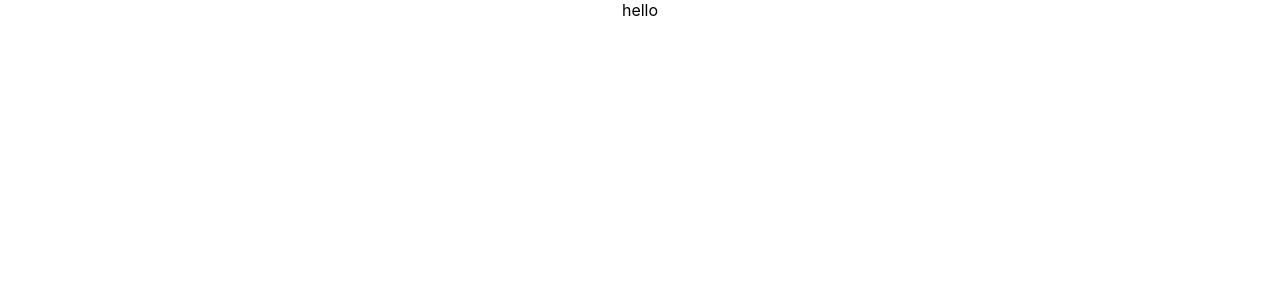
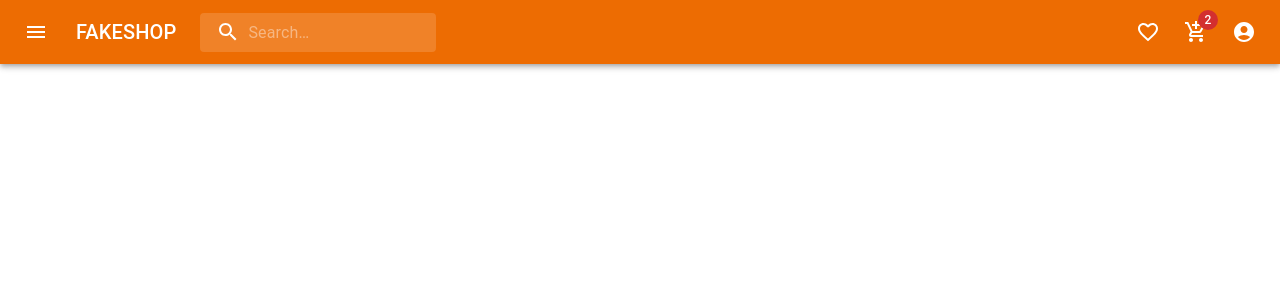
Before and after one commit to Code-Diaries/fakeshop, a React (Create React App) app: page / in a window 1280 px wide. Shown: the top 300 px of the page. Built offline with nearby package versions, Linux system fonts and the light colour scheme.

Commit message:
navbar add

```diff
--- a/package.json
+++ b/package.json
@@ -5,11 +5,13 @@
   "dependencies": {
     "@emotion/react": "^11.10.5",
     "@emotion/styled": "^11.10.5",
+    "@mui/icons-material": "^5.10.16",
     "@mui/material": "^5.10.16",
     "@reduxjs/toolkit": "^1.9.1",
     "@testing-library/jest-dom": "^5.16.5",
     "@testing-library/react": "^13.4.0",
     "@testing-library/user-event": "^14.4.3",
+    "material-icons": "^1.13.1",
     "react": "^18.2.0",
     "react-dom": "^18.2.0",
     "react-redux": "^8.0.5",
--- a/src/App.js
+++ b/src/App.js
@@ -2,11 +2,12 @@
 import logo from './logo.svg';
 import { Counter } from './features/counter/Counter';
 import './App.css';
+import Navbar  from './components/Navbar/Navbar';
 
 function App() {
   return (
     <div className="App">
-      hello
+    <Navbar/>
     </div>
   );
 }
--- a/src/components/Navbar/Navbar.jsx
+++ b/src/components/Navbar/Navbar.jsx
@@ -1,9 +1,237 @@
-import React from 'react'
+import * as React from 'react';
+import { styled, alpha } from '@mui/material/styles';
+import AppBar from '@mui/material/AppBar';
+import Box from '@mui/material/Box';
+import Toolbar from '@mui/material/Toolbar';
+import IconButton from '@mui/material/IconButton';
+import Typography from '@mui/material/Typography';
+import InputBase from '@mui/material/InputBase';
+import Badge from '@mui/material/Badge';
+import MenuItem from '@mui/material/MenuItem';
+import Menu from '@mui/material/Menu';
+import MenuIcon from '@mui/icons-material/Menu';
+import SearchIcon from '@mui/icons-material/Search';
+import AccountCircle from '@mui/icons-material/AccountCircle';
+import MailIcon from '@mui/icons-material/Mail';
+import NotificationsIcon from '@mui/icons-material/Notifications';
+import MoreIcon from '@mui/icons-material/MoreVert';
+import FavoriteBorderIcon from '@mui/icons-material/FavoriteBorder';
+import AddShoppingCartIcon from '@mui/icons-material/AddShoppingCart';
 
-const Navbar = () => {
-    return (
-        <div>Navbar</div>
-    )
+
+const Search = styled('div')(({ theme }) => ({
+  position: 'relative',
+  borderRadius: theme.shape.borderRadius,
+  backgroundColor: alpha(theme.palette.common.white, 0.15),
+  '&:hover': {
+    backgroundColor: alpha(theme.palette.common.white, 0.25),
+  },
+  marginRight: theme.spacing(2),
+  marginLeft: 0,
+  width: '100%',
+  [theme.breakpoints.up('sm')]: {
+    marginLeft: theme.spacing(3),
+    width: 'auto',
+  },
+}));
+
+const SearchIconWrapper = styled('div')(({ theme }) => ({
+  padding: theme.spacing(0, 2),
+  height: '100%',
+  position: 'absolute',
+  pointerEvents: 'none',
+  display: 'flex',
+  alignItems: 'center',
+  justifyContent: 'center',
+}));
+
+const StyledInputBase = styled(InputBase)(({ theme }) => ({
+  color: 'inherit',
+  '& .MuiInputBase-input': {
+    padding: theme.spacing(1, 1, 1, 0),
+    // vertical padding + font size from searchIcon
+    paddingLeft: `calc(1em + ${theme.spacing(4)})`,
+    transition: theme.transitions.create('width'),
+    width: '100%',
+    [theme.breakpoints.up('md')]: {
+      width: '20ch',
+    },
+  },
+}));
+
+function Navbar() {
+  const [anchorEl, setAnchorEl] = React.useState(null);
+  const [mobileMoreAnchorEl, setMobileMoreAnchorEl] = React.useState(null);
+
+  const isMenuOpen = Boolean(anchorEl);
+  const isMobileMenuOpen = Boolean(mobileMoreAnchorEl);
+
+  const handleProfileMenuOpen = (event) => {
+    setAnchorEl(event.currentTarget);
+  };
+
+  const handleMobileMenuClose = () => {
+    setMobileMoreAnchorEl(null);
+  };
+
+  const handleMenuClose = () => {
+    setAnchorEl(null);
+    handleMobileMenuClose();
+  };
+
+  const handleMobileMenuOpen = (event) => {
+    setMobileMoreAnchorEl(event.currentTarget);
+  };
+
+  const menuId = 'primary-search-account-menu';
+  const renderMenu = (
+    <Menu
+      anchorEl={anchorEl}
+      anchorOrigin={{
+        vertical: 'top',
+        horizontal: 'right',
+      }}
+      id={menuId}
+      keepMounted
+      transformOrigin={{
+        vertical: 'top',
+        horizontal: 'right',
+      }}
+      open={isMenuOpen}
+      onClose={handleMenuClose}
+    >
+      <MenuItem onClick={handleMenuClose}>Profile</MenuItem>
+      <MenuItem onClick={handleMenuClose}>My account</MenuItem>
+    </Menu>
+  );
+
+  const mobileMenuId = 'primary-search-account-menu-mobile';
+  const renderMobileMenu = (
+    <Menu
+      anchorEl={mobileMoreAnchorEl}
+      anchorOrigin={{
+        vertical: 'top',
+        horizontal: 'right',
+      }}
+      id={mobileMenuId}
+      keepMounted
+      transformOrigin={{
+        vertical: 'top',
+        horizontal: 'right',
+      }}
+      open={isMobileMenuOpen}
+      onClose={handleMobileMenuClose}
+    >
+      <MenuItem>
+        <IconButton size="large" aria-label="show 4 new mails" color="inherit">
+          <Badge badgeContent={4} color="error">
+            <MailIcon />
+          </Badge>
+        </IconButton>
+        <p>Messages</p>
+      </MenuItem>
+      <MenuItem>
+        <IconButton
+          size="large"
+          aria-label="show 17 new notifications"
+          color="inherit"
+        >
+          <Badge badgeContent={17} color="error">
+            <NotificationsIcon />
+          </Badge>
+        </IconButton>
+        <p>Notifications</p>
+      </MenuItem>
+      <MenuItem onClick={handleProfileMenuOpen}>
+        <IconButton
+          size="large"
+          aria-label="account of current user"
+          aria-controls="primary-search-account-menu"
+          aria-haspopup="true"
+          color="inherit"
+        >
+          <AccountCircle />
+        </IconButton>
+        <p>Profile</p>
+      </MenuItem>
+    </Menu>
+  );
+
+  return (
+    <Box sx={{ flexGrow: 1 }}>
+      <AppBar position="static" sx={{bgcolor:"warning.main"}}>
+        <Toolbar>
+          <IconButton
+            size="large"
+            edge="start"
+            color="inherit"
+            aria-label="open drawer"
+            sx={{ mr: 2 }}
+          >
+            <MenuIcon />
+          </IconButton>
+          <Typography
+            variant="h6"
+            noWrap
+            component="div"
+            sx={{ display: { xs: 'none', sm: 'block' } }}
+          >
+            FAKESHOP
+          </Typography>
+          <Search>
+            <SearchIconWrapper>
+              <SearchIcon />
+            </SearchIconWrapper>
+            <StyledInputBase
+              placeholder="Search…"
+              inputProps={{ 'aria-label': 'search' }}
+            />
+          </Search>
+                  <Box sx={{ flexGrow: 1 }} />
+          <Box sx={{ display: { xs: 'none', md: 'flex' } }}>
+            <IconButton size="large" aria-label="show 4 new mails" color="inherit">
+              <Badge color="error">
+              <FavoriteBorderIcon/>
+              </Badge>
+            </IconButton>
+            <IconButton
+              size="large"
+              aria-label="show 17 new notifications"
+              color="inherit">
+            <Badge badgeContent={2} color="error">
+                {/* burdaki badge contente state gelecek */}
+              <AddShoppingCartIcon/>
+              </Badge>
+            </IconButton>
+            <IconButton
+              size="large"
+              edge="end"
+              aria-label="account of current user"
+              aria-controls={menuId}
+              aria-haspopup="true"
+              onClick={handleProfileMenuOpen}
+              color="inherit"
+            >
+              <AccountCircle />
+            </IconButton>
+          </Box>
+          <Box sx={{ display: { xs: 'flex', md: 'none' } }}>
+            <IconButton
+              size="large"
+              aria-label="show more"
+              aria-controls={mobileMenuId}
+              aria-haspopup="true"
+              onClick={handleMobileMenuOpen}
+              color="inherit"
+            >
+              <MoreIcon />
+            </IconButton>
+          </Box>
+        </Toolbar>
+      </AppBar>
+      {renderMobileMenu}
+      {renderMenu}
+    </Box>
+  );
 }
-
 export default Navbar
```
Also changed, not shown: 2 other files (tests, documents, lock files or other folders).
